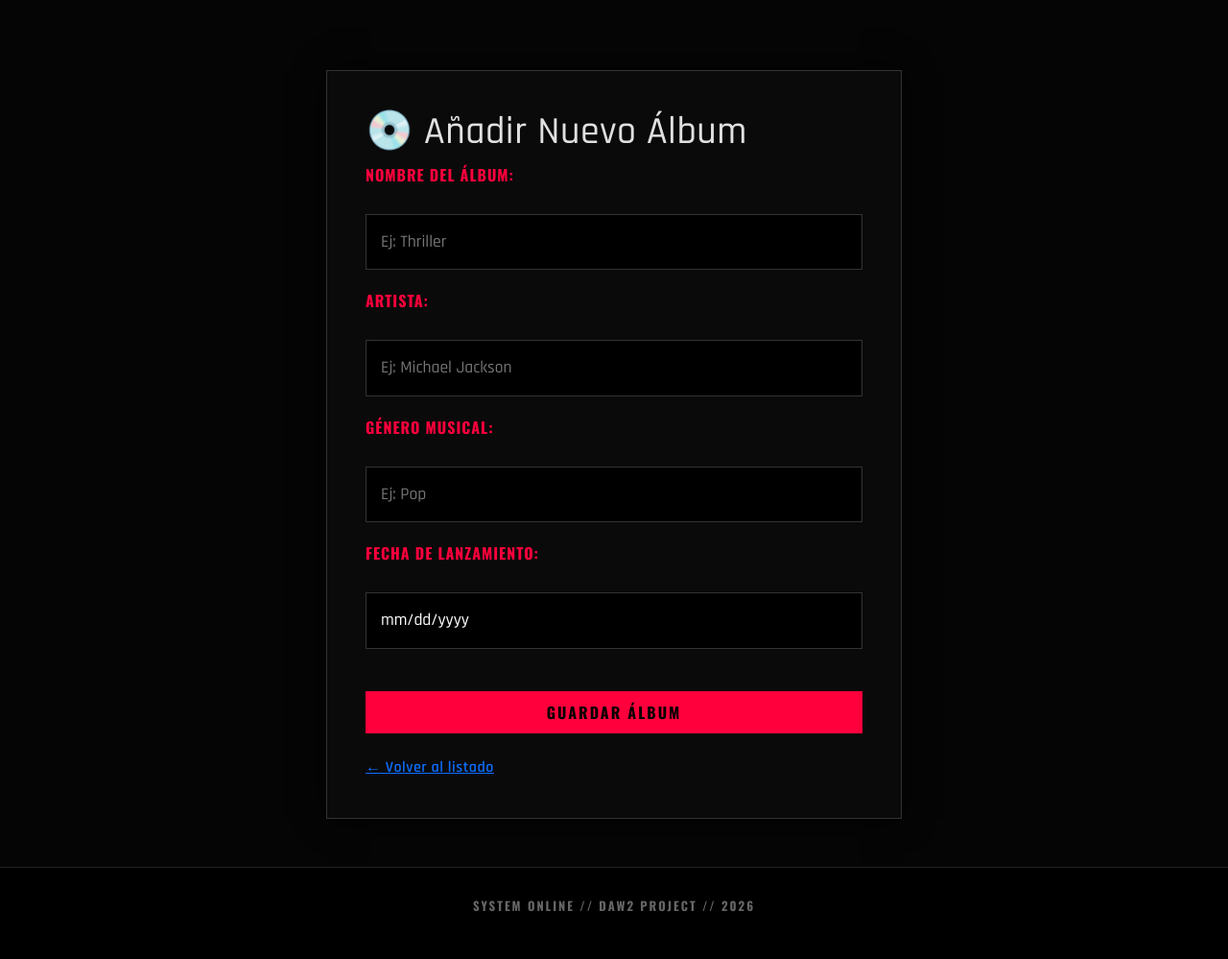
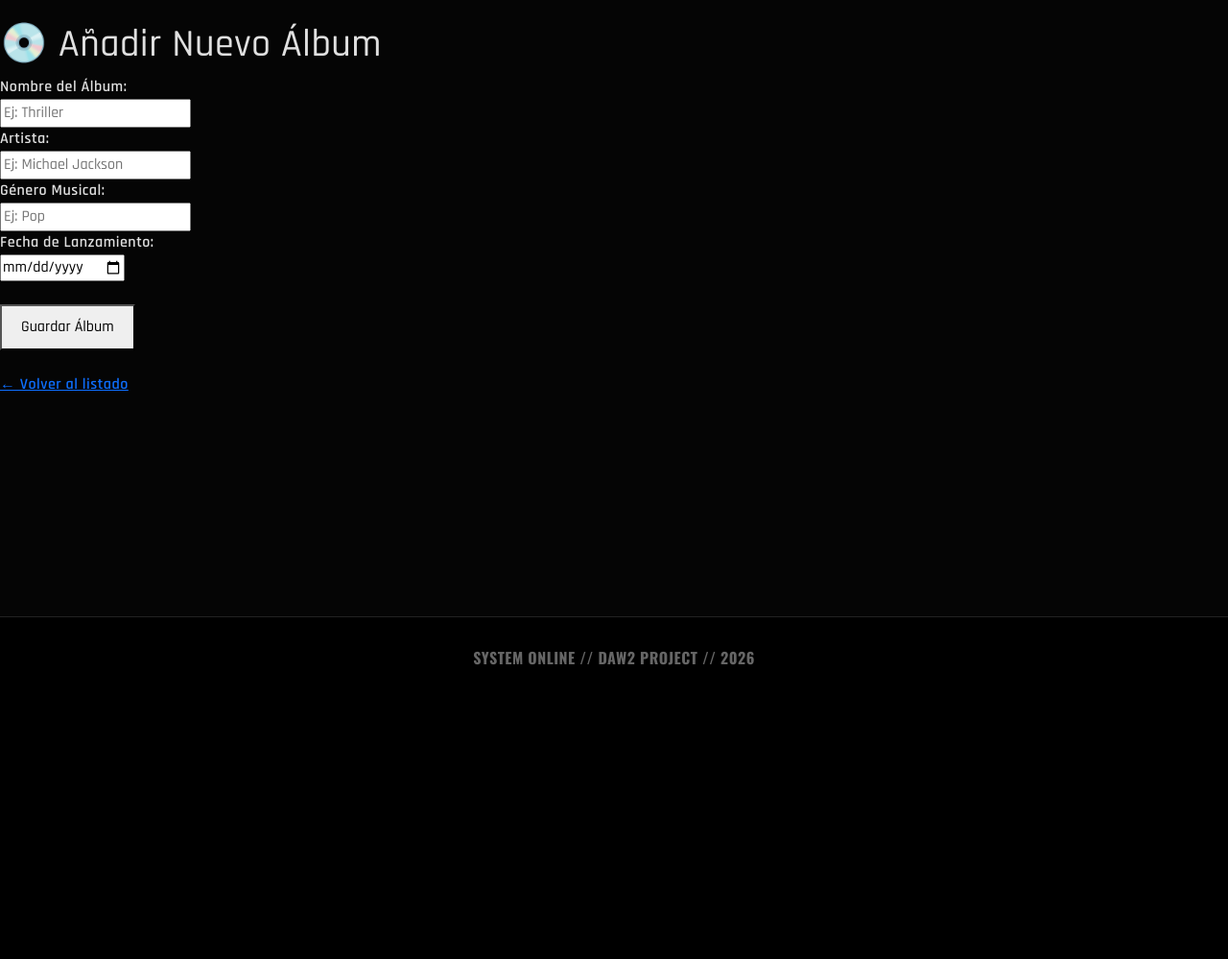
Before and after one commit to Miwil22/AlbumesPython, a FastAPI app: page /albumes/new in a window 1280 px wide. Shown: the part 57-1056 px from the top of the page at 96% size. After the commit the page ends 750 px from the top, so only its background shows below. Run offline with FastAPI, Linux system fonts and the light colour scheme; parts of the project's set-up code (start-up, migrations or seed data) failed here and were passed over.

Commit message:
all working

```diff
--- a/docker-compose.yml
+++ b/docker-compose.yml
@@ -9,8 +9,12 @@ services:
     restart: always
     ports:
       - "8000:8000"
+    volumes:
+      - ./src:/app
     depends_on:
       - fastapi-db
+    environment:
+      - DB_SERVER=fastapi-db
 
   fastapi-db:
     image: mysql
--- a/static/css/styles.css
+++ b/static/css/styles.css
@@ -16,16 +16,9 @@ body {
     flex-direction: column;
 }
 
-::selection {
-    background: var(--accent-red);
-    color: #fff;
-}
-
-/* --- GRADIENTE CIRCULAR (BACKGROUND) --- */
 .hero-glitch {
     position: relative;
     padding: 120px 0;
-    /* Este es el gradiente de la imagen que te gusta */
     background: radial-gradient(circle at center, #1a1a1a 0%, #000 100%);
     overflow: hidden;
     border-bottom: 1px solid #222;
@@ -41,11 +34,9 @@ body {
     text-shadow: 3px 3px 0px var(--accent-red);
 }
 
-/* --- NAVBAR --- */
 .navbar {
     background-color: rgba(0, 0, 0, 0.95) !important;
     border-bottom: 1px solid #222;
-    backdrop-filter: blur(10px);
 }
 .navbar-brand {
     font-family: "Oswald", sans-serif;
@@ -61,156 +52,21 @@ body {
     font-weight: 700;
     transition: 0.3s;
 }
-.nav-link:hover, .nav-link.active {
-    color: var(--accent-red) !important;
-    text-shadow: 0 0 10px var(--accent-red);
-}
+.nav-link:hover { color: var(--accent-red) !important; }
 
-/* --- TABLA OSCURA --- */
-.table-dark-custom {
-    background-color: transparent;
-    color: #ccc;
-    border-collapse: separate;
-    border-spacing: 0 8px;
-    width: 100%;
-}
-.table-dark-custom thead th {
-    border: none;
-    text-transform: uppercase;
-    font-size: 0.9rem;
-    color: var(--accent-red);
-    letter-spacing: 2px;
-    padding: 15px;
-}
-.table-dark-custom tbody tr {
-    background-color: var(--card-bg);
-    transition: all 0.2s ease;
-    border: 1px solid #222;
-}
-.table-dark-custom tbody tr:hover {
-    background-color: #fff;
-    color: #000;
-    transform: scale(1.01);
-    box-shadow: 0 0 20px rgba(255, 0, 60, 0.5);
-    border-color: var(--accent-red);
-}
-.table-dark-custom td {
-    border: none;
-    padding: 20px;
-    vertical-align: middle;
-}
+/* Tabla Oscura */
+.table-dark-custom { background-color: transparent; width: 100%; border-collapse: separate; border-spacing: 0 8px; }
+.table-dark-custom th { color: var(--accent-red); text-transform: uppercase; border: none; padding: 15px; }
+.table-dark-custom tbody tr { background-color: #111; border: 1px solid #222; transition: 0.2s; }
+.table-dark-custom tbody tr:hover { background-color: #fff; color: #000; transform: scale(1.01); box-shadow: 0 0 20px var(--accent-red); }
+.table-dark-custom td { padding: 20px; vertical-align: middle; border: none; }
+.table-dark-custom tr:hover .band-name, .table-dark-custom tr:hover .text-white { color: #000 !important; }
 
-/* Textos Tabla */
-.rank-num {
-    font-family: "Oswald", sans-serif;
-    font-size: 1.5rem;
-    color: #444;
-    font-weight: bold;
-}
-.band-name {
-    font-weight: 800;
-    font-size: 1.2rem;
-    text-transform: uppercase;
-}
-.table-dark-custom tbody tr:hover .band-name,
-.table-dark-custom tbody tr:hover .rank-num {
-    color: #000;
-}
+/* Botones */
+.btn-ghost { border: 2px solid white; color: white; background: transparent; padding: 10px 25px; text-decoration: none; font-family: "Oswald", sans-serif; transition: 0.3s; }
+.btn-ghost:hover { background-color: var(--accent-red); border-color: var(--accent-red); box-shadow: 0 0 20px var(--accent-red); }
 
-/* --- UTILIDADES --- */
-.red-label {
-    background-color: var(--accent-red);
-    color: #000;
-    padding: 2px 10px;
-    display: inline-block;
-    font-weight: 700;
-    text-transform: uppercase;
-    transform: skewX(-10deg);
-}
-.red-label span {
-    display: inline-block;
-    transform: skewX(10deg);
-}
+.red-label { background-color: var(--accent-red); color: black; padding: 2px 10px; font-weight: bold; transform: skewX(-10deg); display: inline-block; }
+.red-label span { transform: skewX(10deg); display: inline-block; }
 
-.btn-ghost {
-    border: 2px solid white;
-    color: white;
-    border-radius: 0;
-    transition: 0.2s;
-    font-family: "Oswald", sans-serif;
-    letter-spacing: 2px;
-    text-transform: uppercase;
-    font-weight: bold;
-    padding: 10px 25px;
-    text-decoration: none;
-    display: inline-block;
-}
-.btn-ghost:hover {
-    background-color: var(--accent-red);
-    border-color: var(--accent-red);
-    color: white;
-    box-shadow: 0 0 20px var(--accent-red);
-}
-
-/* --- FORMULARIOS --- */
-.form-container, .detalle-box {
-    background-color: #0a0a0a;
-    border: 1px solid #333;
-    padding: 40px;
-    max-width: 600px;
-    margin: 50px auto;
-    box-shadow: 0 0 30px rgba(0,0,0,0.8);
-}
-input[type="text"], input[type="date"] {
-    background-color: #000;
-    border: 1px solid #333;
-    color: #fff;
-    padding: 15px;
-    width: 100%;
-    margin-bottom: 20px;
-    font-family: "Rajdhani", sans-serif;
-    font-size: 1.1rem;
-}
-input:focus {
-    outline: none;
-    border-color: var(--accent-red);
-    box-shadow: 0 0 15px rgba(255, 0, 60, 0.3);
-}
-label {
-    color: var(--accent-red);
-    text-transform: uppercase;
-    font-family: "Oswald", sans-serif;
-    letter-spacing: 1px;
-    margin-bottom: 5px;
-    display: block;
-}
-button[type="submit"] {
-    width: 100%;
-    background-color: var(--accent-red);
-    color: #000;
-    font-weight: bold;
-    font-family: "Oswald", sans-serif;
-    padding: 15px;
-    border: none;
-    text-transform: uppercase;
-    letter-spacing: 2px;
-    cursor: pointer;
-    transition: 0.3s;
-}
-button[type="submit"]:hover {
-    background-color: #fff;
-    box-shadow: 0 0 20px var(--accent-red);
-}
-
-/* --- FOOTER --- */
-footer {
-    margin-top: auto;
-    background-color: #000;
-    border-top: 1px solid #222;
-    padding: 30px 0;
-    text-align: center;
-    color: #666;
-    font-size: 0.8rem;
-    font-family: "Oswald", sans-serif;
-    letter-spacing: 2px;
-}
+footer { margin-top: auto; background-color: #000; padding: 30px; text-align: center; color: #666; border-top: 1px solid #222; font-family: "Oswald", sans-serif; }
--- a/templates/fragments/base.html
+++ b/templates/fragments/base.html
@@ -3,24 +3,18 @@
 <head>
     <meta charset="UTF-8">
     <meta name="viewport" content="width=device-width, initial-scale=1.0">
-    <title>{% block title %}NEXUS.AUDIO{% endblock %}</title>
-
+    <title>NEXUS.AUDIO</title>
     <link href="https://cdn.jsdelivr.net/npm/bootstrap@5.3.0/dist/css/bootstrap.min.css" rel="stylesheet">
     <link rel="stylesheet" href="https://cdn.jsdelivr.net/npm/bootstrap-icons@1.10.5/font/bootstrap-icons.css">
-    <link rel="preconnect" href="https://fonts.googleapis.com">
-    <link rel="preconnect" href="https://fonts.gstatic.com" crossorigin>
     <link href="https://fonts.googleapis.com/css2?family=Oswald:wght@400;700&family=Rajdhani:wght@500;600;700&display=swap" rel="stylesheet">
-
     <link rel="stylesheet" href="{{ url_for('static', path='css/styles.css') }}">
 </head>
 <body>
-
     <nav class="navbar navbar-expand-lg fixed-top">
       <div class="container">
         <a class="navbar-brand" href="/">
           <i class="bi bi-soundwave me-2" style="color: var(--accent-red)"></i>NEXUS.AUDIO
         </a>
-
         <div class="d-flex align-items-center">
           <a class="nav-link me-4" href="/">HOME</a>
           <a class="nav-link me-4" href="/albumes">DATABASE</a>
@@ -28,16 +22,12 @@
         </div>
       </div>
     </nav>
-
     <div style="margin-top: 80px;">
-        {% block content %}
-        {% endblock %}
+        {% block content %}{% endblock %}
     </div>
-
     <footer>
         <p>SYSTEM ONLINE // DAW2 PROJECT // 2026</p>
     </footer>
-
     <script src="https://cdn.jsdelivr.net/npm/bootstrap@5.3.0/dist/js/bootstrap.bundle.min.js"></script>
 </body>
 </html>
```
Also changed, not shown: templates/index.html (+2 -5 lines).
